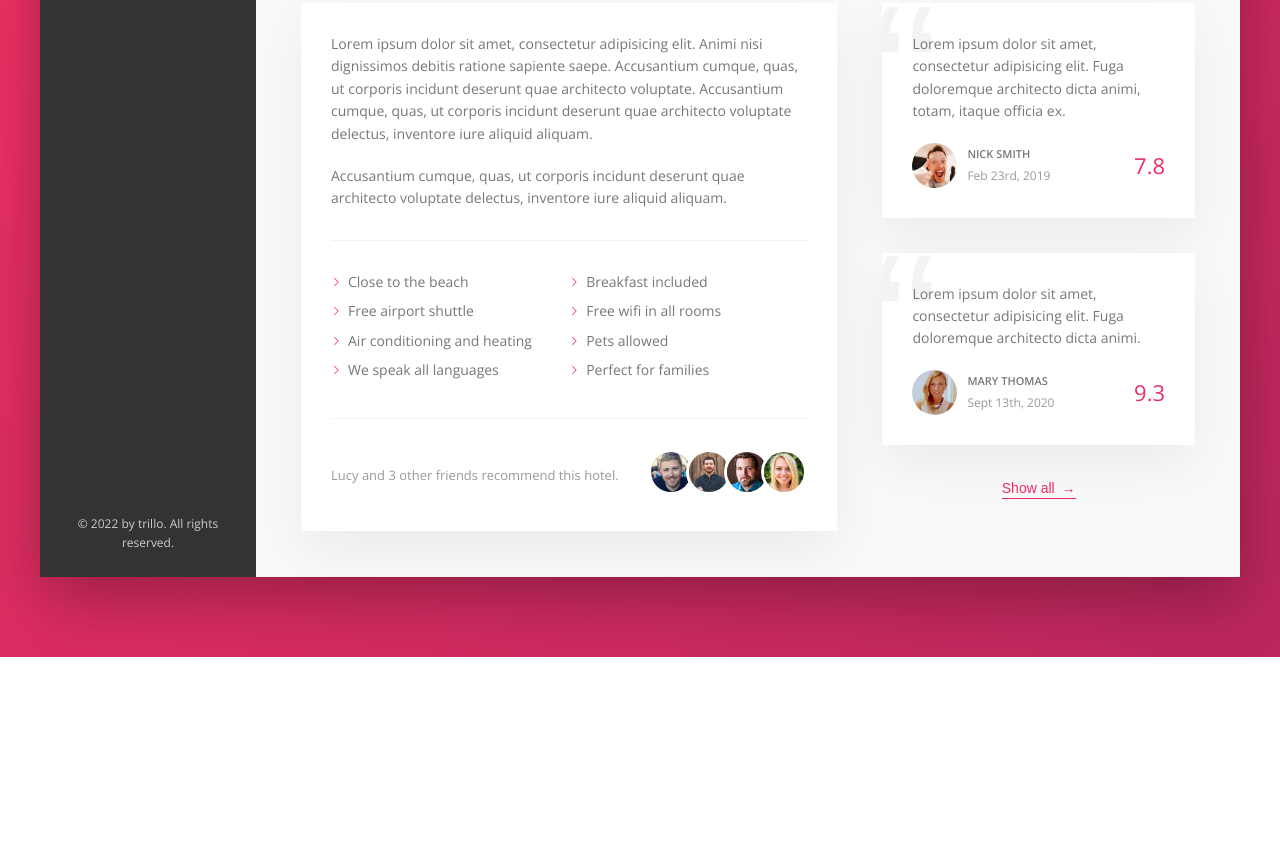
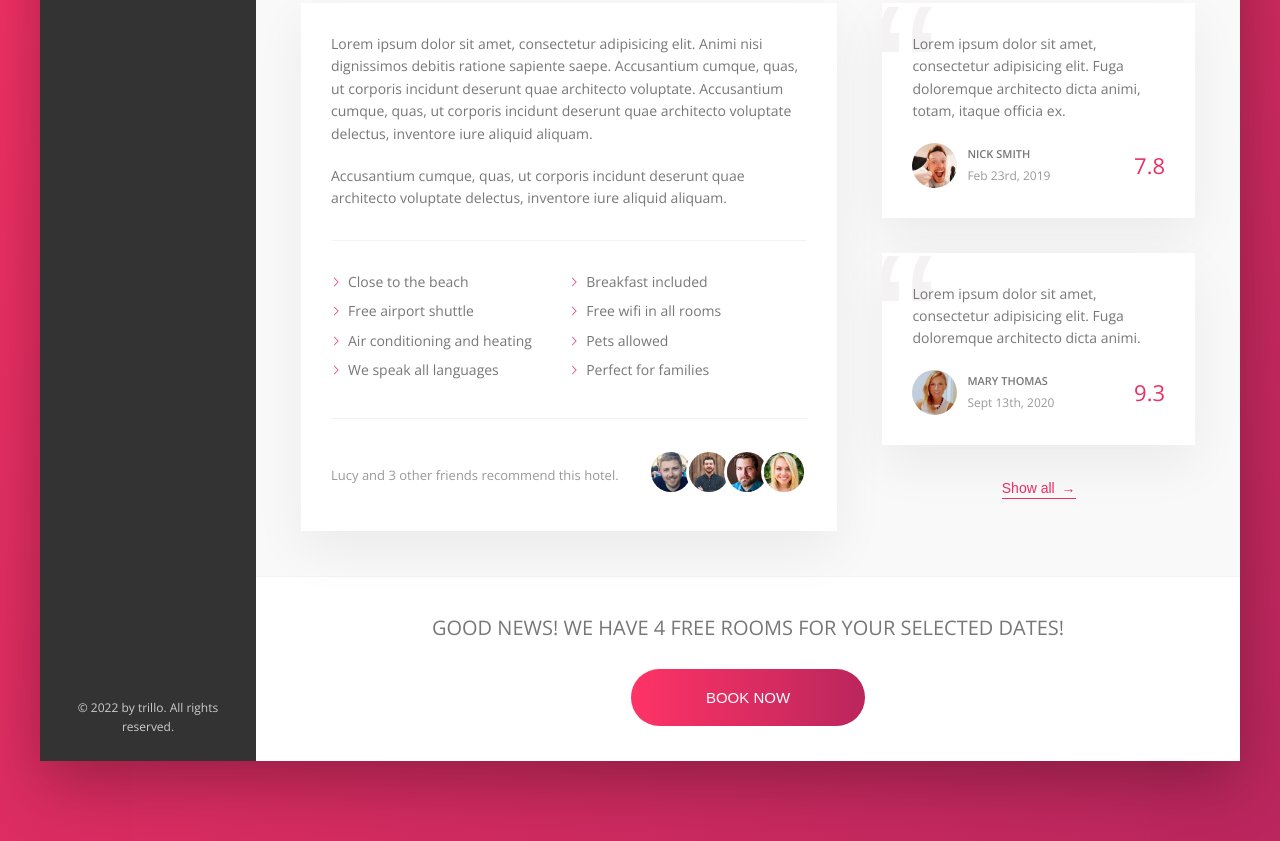
Before and after one commit to Hassanlasheenn/Trillo-App-SCSS, a website: page index.html in a window 1280 px wide. Shown: the part 644-1485 px from the top of the page. Before the commit the page ends 1301 px from the top, so only its background shows below. Drawn offline with nearby package versions, Linux system fonts and the light colour scheme.

Commit message:
button hover trick

```diff
--- a/index.html
+++ b/index.html
@@ -203,6 +203,17 @@
                         </figure>
                         <button class="btn-inline">Show all <span>&rarr;</span></button>
                     </div>
+
+                </div>
+                <div class="cta">
+                    <h2 class="cta__book-now">
+                        Good news! We have 4 free rooms for your selected dates!
+                    </h2>
+                    <button class="btn">
+                        <span class="btn__visible">Book now</span>
+                        <span class="btn__invisible">Only 4 rooms left</span>
+
+                    </button>
                 </div>
             </main>
         </div>
--- a/sass/_components.scss
+++ b/sass/_components.scss
@@ -464,3 +464,70 @@
         z-index: 1;
     }
 }
+
+////////////////////////////
+/// call to action
+
+.cta {
+    padding: 3.5rem 0;
+    text-align: center;
+
+    &__book-now {
+        text-transform: uppercase;
+        font-size: 2rem;
+        font-weight: 300;
+        margin-bottom: 2.5rem;
+    }
+}
+
+
+////////////////////////////
+/// btn cta
+
+.btn {
+    font-size: 1.5rem;
+    font-weight: 300;
+    text-transform: uppercase;
+    border-radius: 100px;
+    border: none;
+    background-image: linear-gradient(to right, var(--color-primary-light), var(--color-primary-dark));
+    color: #fff;
+    position: relative;
+    overflow: hidden;
+    cursor: pointer;
+
+    & > * {
+        display: inline-block;
+        height: 100%;
+        width: 100%;
+        transition: all .2s;
+    }
+
+    &__visible {
+        padding: 2rem 7.5rem;
+    }
+
+    &__invisible {
+        position: absolute;
+        padding: 2rem 0;
+        left: 0;
+        top: -100%;
+    }
+
+    &:hover {
+        background-image: linear-gradient(to left, var(--color-primary-light), var(--color-primary-dark));
+    }
+
+    &:hover &__visible {
+        transform: translateY(100%);
+    }
+
+    &:hover &__invisible {
+        top: 0;
+    }
+
+    &:focus {
+        outline: none;
+        animation: pulse 1s infinite;
+    }
+}
```
Also changed, not shown: css/style.css.
